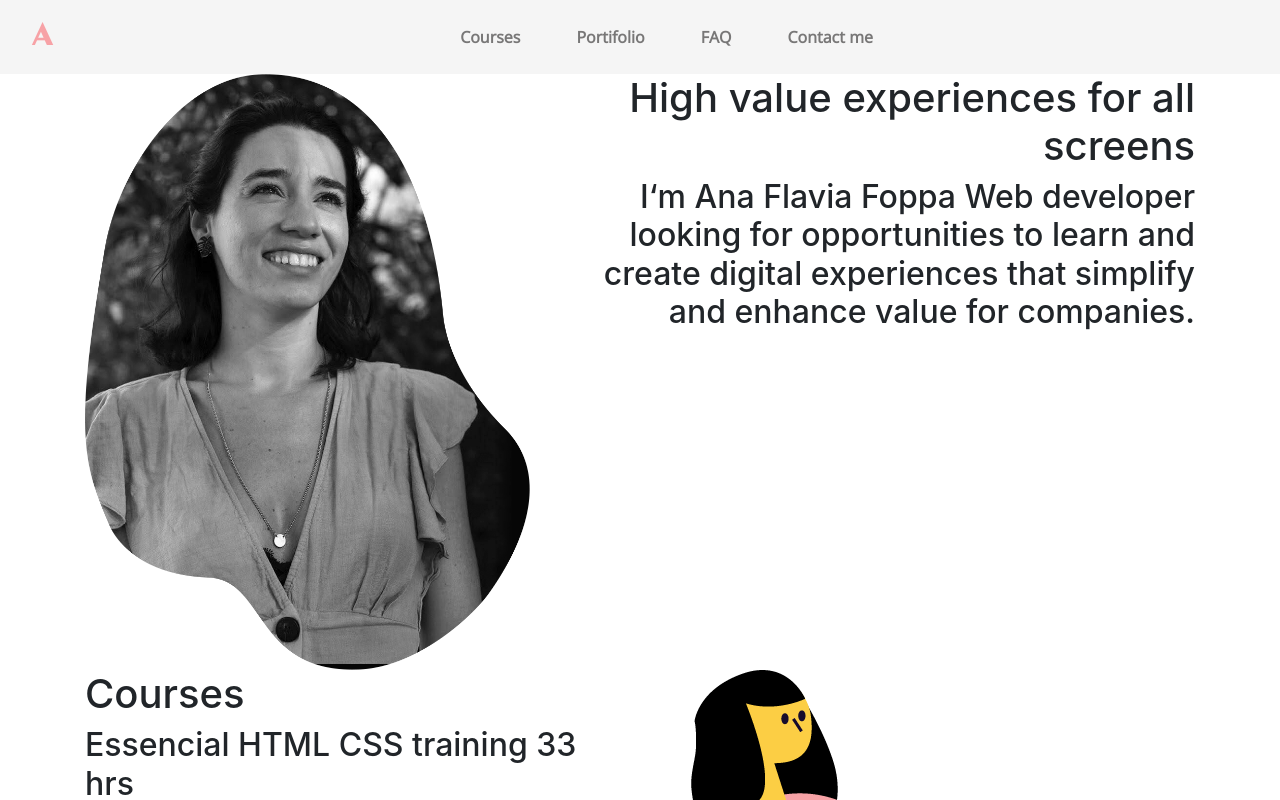
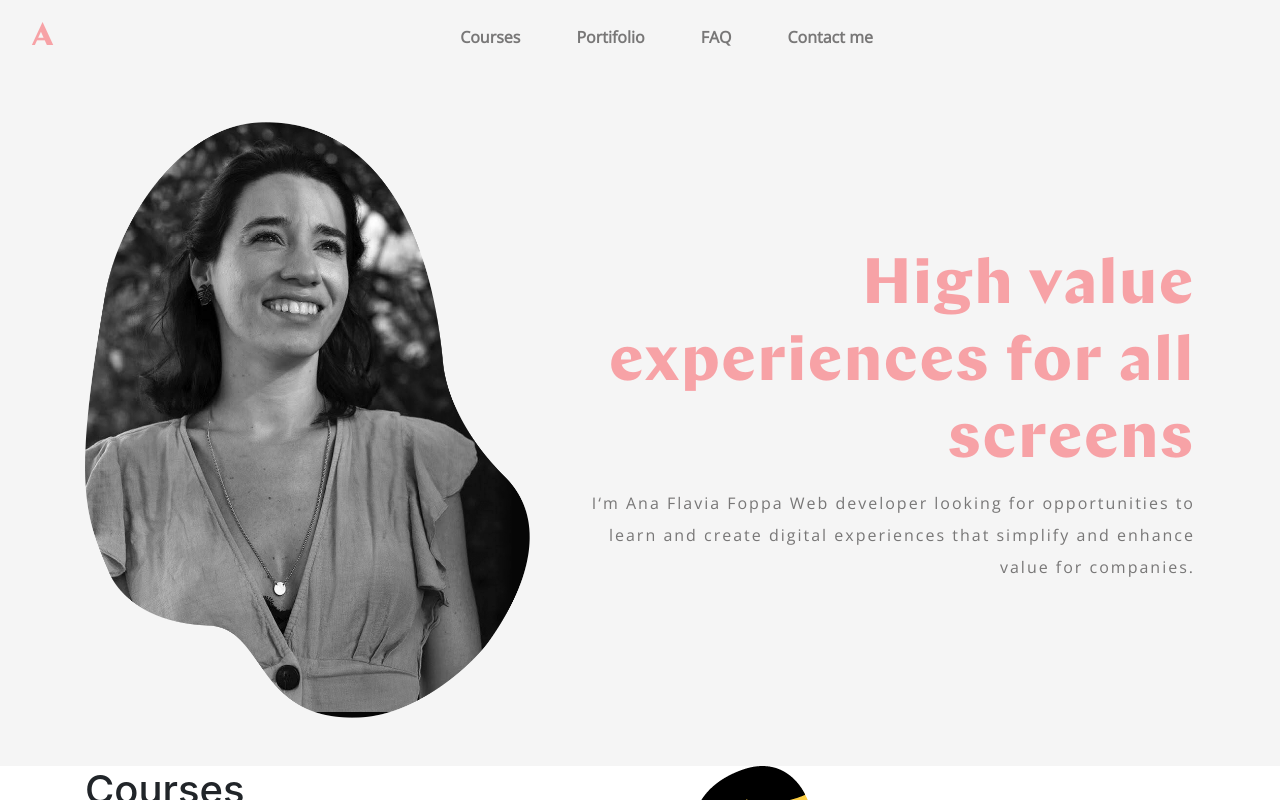
Before and after one commit to anaflaviafoppa/portifolio-3, a React (Create React App) app in the folder portifolio/: page / in a window 1280 px wide. Shown: the top 800 px of the page. Built offline with nearby package versions, Linux system fonts and the light colour scheme.

Commit message:
section 01 completa com styling

```diff
--- a/portifolio/src/components/Navbar/style.scss
+++ b/portifolio/src/components/Navbar/style.scss
@@ -1,3 +1,4 @@
+/*PADROES******************/
 /*COLORS */
 $darkGrey: #787777;
 $lightPink: #f7a2a6;
@@ -31,6 +32,7 @@ $ChapMedium:'chap-medium';
 
 $open-sans: 'Open Sans', sans-serif;
 
+/*PADROES******************/
 
 .NavBar{
   background-color: $whiter !important;
@@ -39,6 +41,11 @@ $open-sans: 'Open Sans', sans-serif;
     color:$lightPink !important;
     font-size:$sizeH2;
     font-family: $ChapMedium !important;
+    transition: all 0.5s;
+
+    &:hover{
+      transform: scale(1.2);
+    }
   }
   .NavBar__Links {
     color:$darkGrey !important;
@@ -64,7 +71,7 @@ $open-sans: 'Open Sans', sans-serif;
 
     &:hover{
       color:$lightPink !important;
-      transform: scale(1.05);
+      transform: scale(1.1);
     }
 
     &:hover:after{
--- a/portifolio/src/components/Section01/index.jsx
+++ b/portifolio/src/components/Section01/index.jsx
@@ -1,9 +1,10 @@
-import React, { Component } from 'react'
+import React, { Component } from 'react';
+import './style.scss';
 
 export default class Section01 extends Component {
   render() {
     return (
-      <section id="#home">
+      <section id="#home" className="pt-5 pb-5 Home">
         <div className="container">
           <div className="row">
 
@@ -13,12 +14,18 @@ export default class Section01 extends Component {
             </div>{/* /col */}
 
             {/*First COL */}
-            <div className="col-md-7 text-lg-right text-sm-center">
+            <div className="col-md-7 text-lg-right text-sm-center
+            d-flex justify-content-end align-items-center">
+
+            <div>
               <h1>High value experiences for all screens</h1>
 
               <h2>I‘m Ana Flavia Foppa Web developer looking for opportunities
               to learn and create digital experiences
               that simplify and enhance value for companies.</h2>
+
+            </div>
+
 
             </div>{/* /col */}
 
--- /dev/null
+++ b/portifolio/src/components/Section01/style.scss
@@ -0,0 +1,66 @@
+/*PADROES******************/
+/*COLORS */
+$darkGrey: #787777;
+$lightPink: #f7a2a6;
+$whiter: rgba(245,245,245);
+
+/*Sizes*/
+$sizeH1:4em;
+$sizeH2:2em;
+$sizeP:1em;
+$lineHeightP: 2em;
+
+
+/*Fonts*/
+@font-face {
+  font-family: 'chap-medium';
+  src: url('../../Fonts/Chap-Light.otf');
+  font-weight: normal;
+  font-style: normal;
+}
+$Chap:'chap-medium';
+
+@font-face {
+  font-family: 'chap-medium';
+  src: url('../../Fonts/Chap-Bold.otf');
+  font-weight: normal;
+  font-style: normal;
+}
+
+$ChapMedium:'chap-medium';
+
+@import url(https://fonts.googleapis.com/css?family=Open+Sans:300,400&display=swap);
+
+$open-sans: 'Open Sans', sans-serif;
+
+/*PADROES******************/
+
+
+.Home{
+  background-color: $whiter;
+
+  h1{
+    font-size: $sizeH1;
+    color:$lightPink;
+    font-family: $Chap;
+    font-weight: 300;
+    letter-spacing: 2px;
+  }
+
+  img{
+    transition: all 0.5s;
+
+    &:hover{
+      transform: scale(1.05);
+    }
+  }
+
+  h2{
+    letter-spacing: 2px;
+    color:$darkGrey;
+    font-size:$sizeP;
+    line-height: $lineHeightP;
+    font-family: $open-sans;
+    font-weight: 300;
+  }
+}
```
